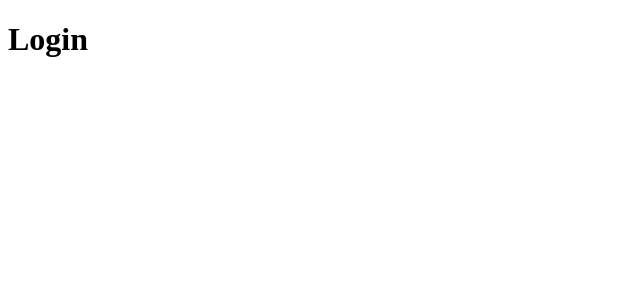
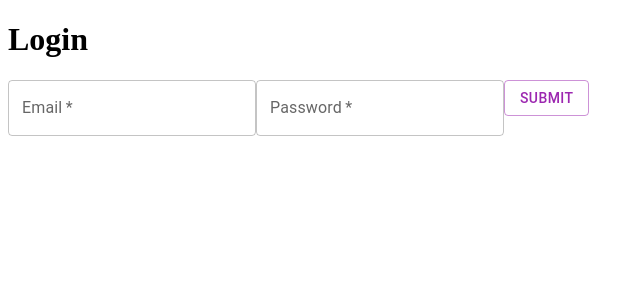
Before and after one commit to Yeti-Crabs/BinaryBond, a React app: page / in a window 1280 px wide. Shown: the top 300 px of the page, without its empty margins (0-644 px from the left). Built offline with nearby package versions, Linux system fonts and the light colour scheme.

Commit message:
"Add login and signup"
Co-authored-by: corsodr <corsodr@users.noreply.github.com>
Co-authored-by: Vivek Patel <vkpatel007@users.noreply.github.com>
Co-authored-by: adriankormier <adriankormier@users.noreply.github.com>

```diff
--- a/client/App.jsx
+++ b/client/App.jsx
@@ -1,6 +1,6 @@
 import React from 'react';
 import { Route, Routes } from 'react-router-dom';
-// import { Homepage, Login, Signup } from './components/'
+//import { Homepage, Login, Signup } from './components/'
 
 import Homepage from './components/Homepage'
 import Login from './components/Login'
--- a/client/components/Homepage.jsx
+++ b/client/components/Homepage.jsx
@@ -1,6 +1,14 @@
 import React from 'react'
+import { useSelector, useDispatch } from 'react-redux'
+
+
+
+
 
 const Homepage = () => {
+  const dispatch = useDispatch()
+  const user = useSelector((state) => state.user)
+  console.log(user)
   return (
     <h1>Homepage</h1>
   )
--- a/client/components/Login.jsx
+++ b/client/components/Login.jsx
@@ -1,8 +1,75 @@
 import React from 'react'
+import Button from '@mui/material/Button';
+import { Navigate } from "react-router-dom";
+import TextField from '@mui/material/TextField';
+import { useState } from 'react';
+import { useSelector, useDispatch } from 'react-redux';
+import { login } from '../store/userSlice';
+
+
+
 
 const Login = () => {
+  const [email, setEmail] = useState('')
+  const [password, setPassword] = useState('')
+  const [submitSuccess, setSubmitSuccess] = useState(false)
+
+  const dispatch = useDispatch()
+
+  const formSubmission = async (event) => {
+    event.preventDefault()
+    const body = {email, password}
+    try {
+      const response = await fetch('/api/login', {
+        method: 'POST',
+        headers: {
+          'Content-Type': 'application/json'
+        },
+        body: JSON.stringify(body)
+      });
+      if (response.ok) {
+        setSubmitSuccess(true)
+        console.log('Login successfully')
+      }
+      const data = await response.json()
+      dispatch(login(data))
+    } catch (error) {
+      console.log(error)
+    }
+  }
+
   return (
+    <div>
     <h1>Login</h1>
+    <form onSubmit={formSubmission}>
+    <TextField
+            label="Email"
+            onChange={e => setEmail(e.target.value)}
+            required
+            variant="outlined"
+            color="secondary"
+            type="email"
+            sx={{ mb: 3 }}
+            size='medium'
+            value={email}
+
+          />
+    <TextField
+            label="Password"
+            onChange={e => setPassword(e.target.value)}
+            required
+            variant="outlined"
+            color="secondary"
+            type="password"
+            value={password}
+
+            size='medium'
+            sx={{ mb: 3 }}
+          />
+          <Button variant="outlined" color="secondary" type="submit">Submit</Button>
+          </form>
+    {submitSuccess && <Navigate to="/homepage"/>}
+    </div>
   )
 }
 
--- a/client/components/Signup.jsx
+++ b/client/components/Signup.jsx
@@ -2,6 +2,9 @@ import React from 'react'
 import TextField from '@mui/material/TextField';
 import { useState } from 'react';
 import Slider from '@mui/material/Slider';
+import Button from '@mui/material/Button';
+import { Navigate } from "react-router-dom";
+
 
 const Signup = () => {
   const [firstName, setFirstName] = useState('')
@@ -9,20 +12,36 @@ const Signup = () => {
   const [email, setEmail] = useState('')
   const [password, setPassword] = useState('')
   const [bio, setBio] = useState('')
-  const [subjects, setSubjects] = useState('')
-  const [skillLevel, setSkillLevel] = useState('')
-  //
+  const [subject, setSubject] = useState('')
+  const [skillLevel, setSkillLevel] = useState(1)
+  const [submitSuccess, setSubmitSuccess] = useState(false);
+
   // Send a post request to DB
   // Redirect user to
-  const formSubmission = () => {
-
+  const formSubmission = async (event) => {
+    event.preventDefault()
+    const body = {firstName, lastName, bio, subject, email, password, skillLevel}
+    try {
+      const response = await fetch('/api/', {
+        method: 'POST',
+        headers: {
+          'Content-Type': 'application/json'
+        },
+        body: JSON.stringify(body)
+      });
+      if (response.ok) {
+        setSubmitSuccess(true);
+        console.log('Data inserted successfully')
+      }
+    } catch (error) {
+      console.log(error)
+    }
   }
 
   return (
     <div>
     <h1>Signup</h1>
-    <form>
-    {/* <form onSubmit={}> */}
+    <form onSubmit={formSubmission}>
     <TextField
             label="First Name"
             onChange={e => setFirstName(e.target.value)}
@@ -86,27 +105,30 @@ const Signup = () => {
           />
           <TextField
             label="Bio"
-            onChange={e => setEmail(e.target.value)}
+            onChange={e => setBio(e.target.value)}
             required
             variant="outlined"
             color="secondary"
-            type="email"
+            type="text"
             sx={{ mb: 3 }}
             size='medium'
-            value={email}
+            value={bio}
           />
           <Slider
-            aria-label="Temperature"
-            defaultValue={30}
-            getAriaValueText={valuetext}
+            aria-label="skill Level"
+            defaultValue={1}
+            //getAriaValueText={valuetext}
+            onChange={e => setSkillLevel(e.target.value)}
+            value={skillLevel}
             valueLabelDisplay="auto"
-            step={10}
+            step={1}
             marks
-            min={10}
-            max={110}
+            min={1}
+            max={5}
             />
-            <Slider defaultValue={30} step={10} marks min={10} max={110} disabled />
+           <Button variant="outlined" color="secondary" type="submit">Submit</Button>
     </form>
+    {submitSuccess && <Navigate to="/" />  }
     </div>
   )
 }
--- a/client/index.js
+++ b/client/index.js
@@ -3,8 +3,9 @@ import { render } from 'react-dom';
 import { BrowserRouter } from 'react-router-dom';
 import App from './App';
 import { createRoot } from 'react-dom/client';
-import { store} from './store'
-import {Provider} from 'react-redux'
+import { store } from './store';
+//Allows state to persist through entirety ⬇
+import { Provider } from 'react-redux';
 
 
 import './stylesheets/styles.css';
```
Also changed, not shown: 1 other file (tests, documents, lock files or other folders).
